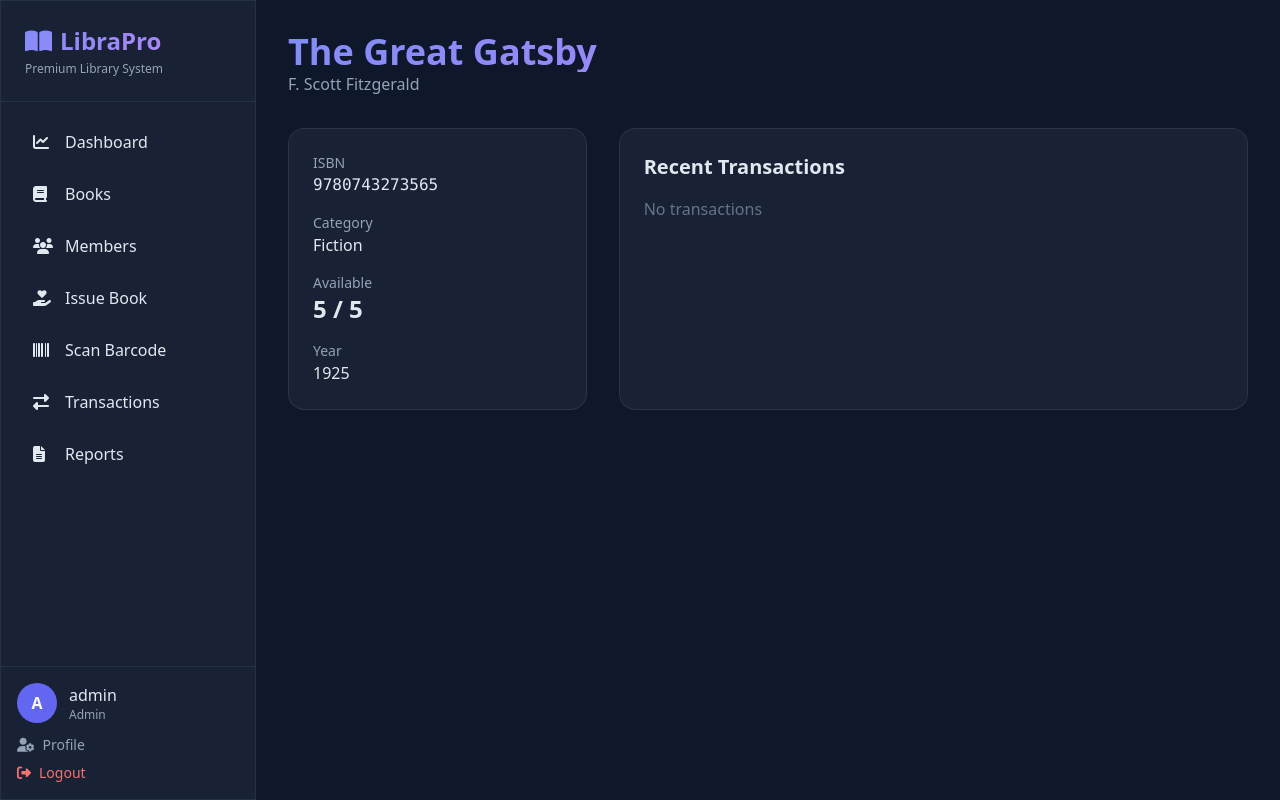
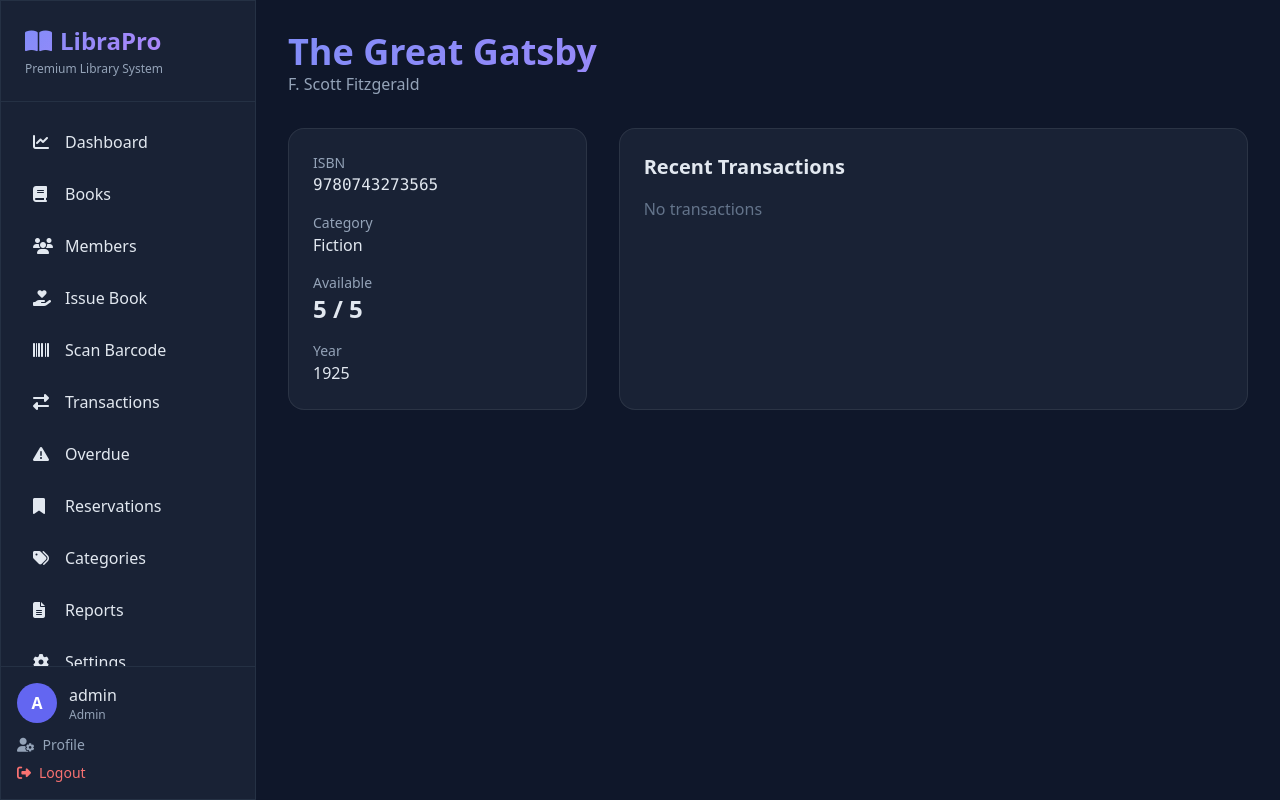
Before and after one commit to mohsin-gohar/Books_library, a Flask app: page /books/1 in a window 1280 px wide. Run offline with Flask 3, Linux system fonts and the light colour scheme; a user stored in the database is signed in; some libraries are stand-ins or nearby versions.

Commit message:
Update LibraPro sidebar with all new complete features

```diff
--- a/libra-pro/templates/base.html
+++ b/libra-pro/templates/base.html
@@ -31,7 +31,7 @@
                 </h1>
                 <p class="text-xs text-slate-400 mt-1">Premium Library System</p>
             </div>
-            <nav class="flex-1 p-4 space-y-1">
+            <nav class="flex-1 p-4 space-y-1 overflow-y-auto">
                 <a href="{{ url_for('dashboard') }}" class="flex items-center gap-3 px-4 py-3 rounded-xl hover:bg-indigo-500/20 transition {{ 'bg-indigo-500/30 text-white' if request.endpoint == 'dashboard' }}">
                     <i class="fas fa-chart-line w-5"></i> Dashboard
                 </a>
@@ -50,9 +50,29 @@
                 <a href="{{ url_for('transactions') }}" class="flex items-center gap-3 px-4 py-3 rounded-xl hover:bg-indigo-500/20 transition {{ 'bg-indigo-500/30 text-white' if request.endpoint == 'transactions' }}">
                     <i class="fas fa-exchange-alt w-5"></i> Transactions
                 </a>
+                <a href="{{ url_for('overdue') }}" class="flex items-center gap-3 px-4 py-3 rounded-xl hover:bg-indigo-500/20 transition {{ 'bg-indigo-500/30 text-white' if request.endpoint == 'overdue' }}">
+                    <i class="fas fa-exclamation-triangle w-5"></i> Overdue
+                </a>
+                <a href="{{ url_for('reservations') }}" class="flex items-center gap-3 px-4 py-3 rounded-xl hover:bg-indigo-500/20 transition {{ 'bg-indigo-500/30 text-white' if request.endpoint == 'reservations' }}">
+                    <i class="fas fa-bookmark w-5"></i> Reservations
+                </a>
                 {% if current_user.role in ['admin', 'librarian'] %}
+                <a href="{{ url_for('categories') }}" class="flex items-center gap-3 px-4 py-3 rounded-xl hover:bg-indigo-500/20 transition {{ 'bg-indigo-500/30 text-white' if request.endpoint == 'categories' }}">
+                    <i class="fas fa-tags w-5"></i> Categories
+                </a>
                 <a href="{{ url_for('reports') }}" class="flex items-center gap-3 px-4 py-3 rounded-xl hover:bg-indigo-500/20 transition {{ 'bg-indigo-500/30 text-white' if request.endpoint == 'reports' }}">
                     <i class="fas fa-file-alt w-5"></i> Reports
+                </a>
+                {% endif %}
+                {% if current_user.role == 'admin' %}
+                <a href="{{ url_for('settings') }}" class="flex items-center gap-3 px-4 py-3 rounded-xl hover:bg-indigo-500/20 transition {{ 'bg-indigo-500/30 text-white' if request.endpoint == 'settings' }}">
+                    <i class="fas fa-cog w-5"></i> Settings
+                </a>
+                <a href="{{ url_for('users') }}" class="flex items-center gap-3 px-4 py-3 rounded-xl hover:bg-indigo-500/20 transition {{ 'bg-indigo-500/30 text-white' if request.endpoint == 'users' }}">
+                    <i class="fas fa-user-shield w-5"></i> Users
+                </a>
+                <a href="{{ url_for('logs') }}" class="flex items-center gap-3 px-4 py-3 rounded-xl hover:bg-indigo-500/20 transition {{ 'bg-indigo-500/30 text-white' if request.endpoint == 'logs' }}">
+                    <i class="fas fa-history w-5"></i> Activity Logs
                 </a>
                 {% endif %}
             </nav>
```
